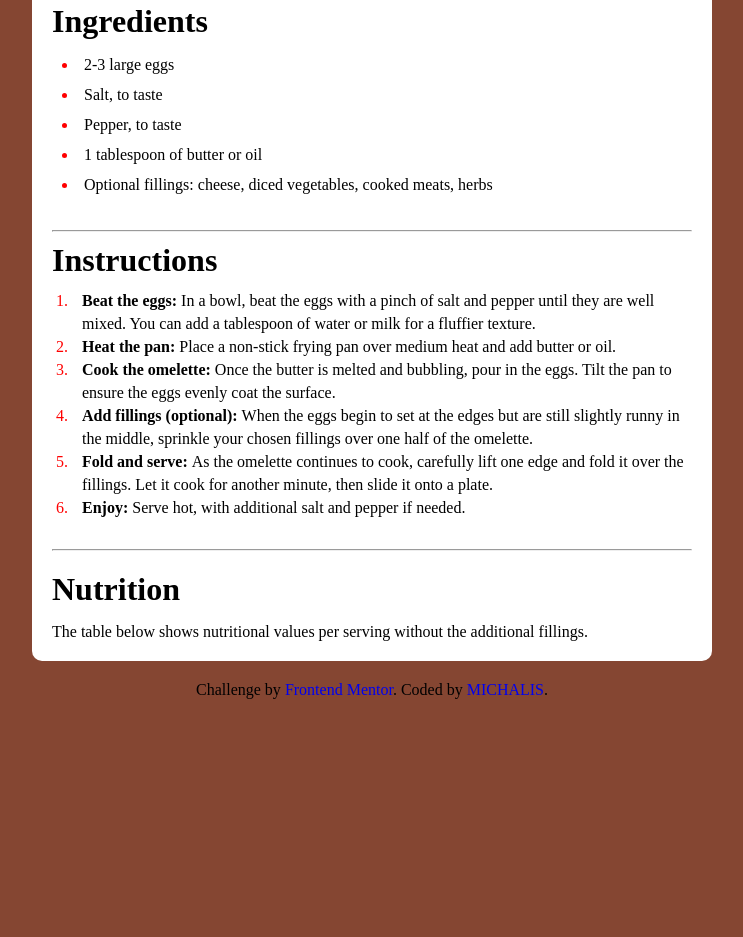
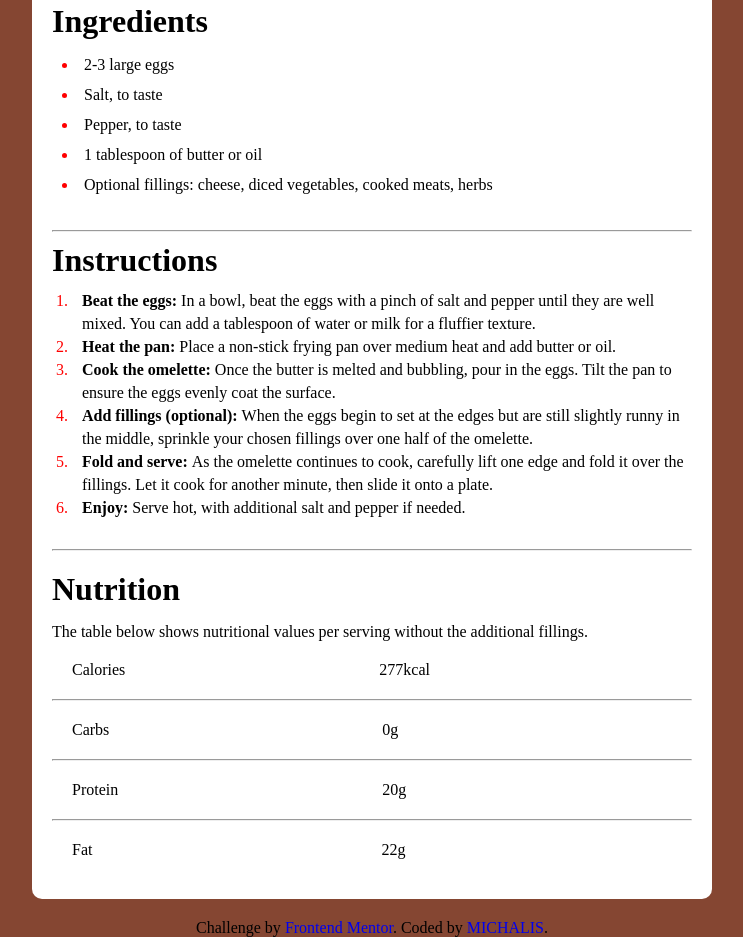
Before and after one commit to ikechukwu03/recipe-page-main, a plain HTML site: page index.html in a window 1280 px wide. Shown: the part 698-1635 px from the top of the page, without its empty margins (268-1011 px from the left). Before the commit the page ends 1397 px from the top, so only its background shows below. Drawn offline with Linux system fonts and the light colour scheme.

Commit message:
addedthe final stage

```diff
--- a/index.html
+++ b/index.html
@@ -51,13 +51,22 @@
       <h1>Nutrition</h1>
       <p>The table below shows nutritional values per serving without the additional fillings.</p>
     </div>
-
-
-
-
+    <div class="table">
+      <p>Calories <span>277kcal</span></p>
+    </div><hr>
+    <div class="table2">
+      <p>Carbs <span>0g</span></p>
+    </div><hr>
+    <div class="table3">
+      <p>Protein <span>20g</span></p>
+    </div><hr>
+    <div class="table4">
+      <p>Fat <span>22g</span></p>
+    </div>
   </div>
   <footer>
     Challenge by <a href="https://www.frontendmentor.io?ref=challenge" target="_blank">Frontend Mentor</a>.
     Coded by <a href="#">MICHALIS</a>.
   </footer>
 </body>
+</html>
--- a/style.css
+++ b/style.css
@@ -104,6 +104,34 @@ li::marker{
   margin-bottom: 15px;
 }
 
+.table{
+  margin: 20px;
+}
+.table span {
+  margin-left: 250px;
+}
+
+.table2{
+  margin: 20px;
+}
+.table2 span {
+  margin-left: 269px;
+}
+
+.table3{
+  margin: 20px;
+}
+.table3 span {
+  margin-left: 260px;
+}
+
+.table4{
+  margin: 20px;
+}
+.table4 span {
+  margin-left: 285px;
+}
+
 
 
 
```
